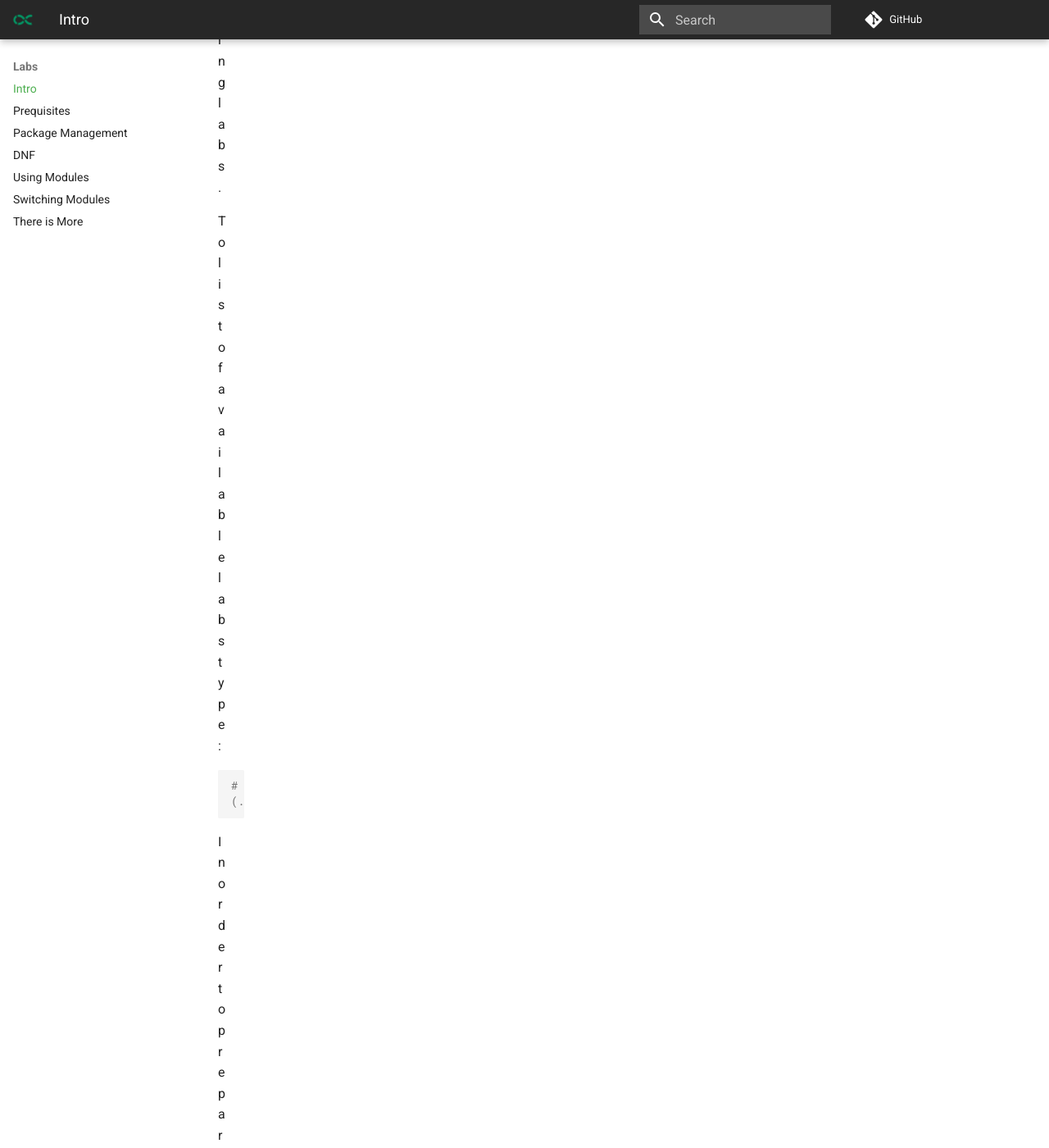
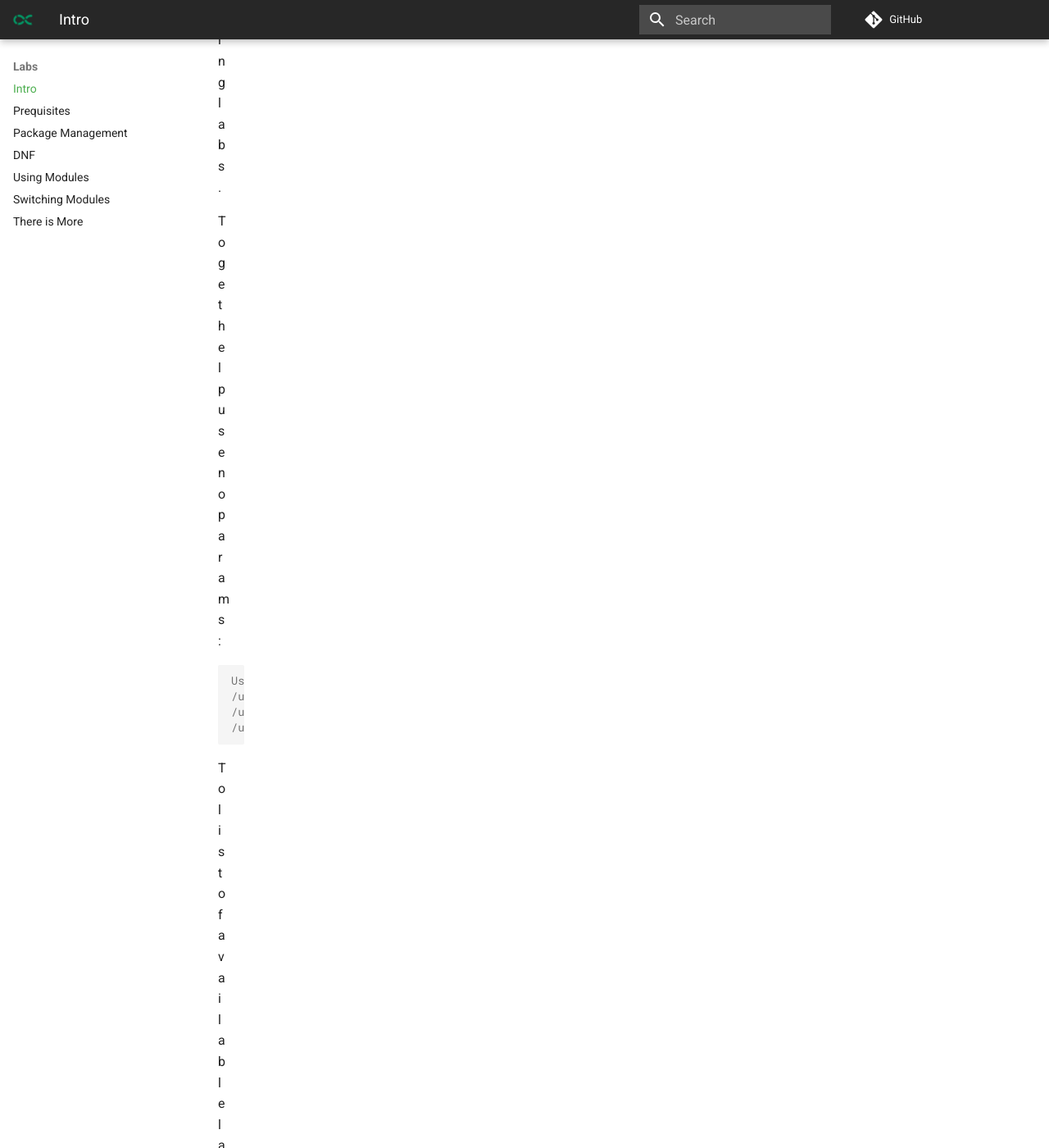
Before and after one commit to All-Open/el8-lab, an MkDocs documentation site: the page built from docs/labs/intro.md, in a window 1280 px wide and 1400 px high, scrolled down 5205 px. Shown: the whole window at 82% size. Built offline with MkDocs 1.6.1 and Material for MkDocs 9.7.7, drawn with Linux system fonts in a browser that asks for light colours; comment, search, counter and statistics services are not loaded.

Commit message:
+getting help section

````diff
--- a/docs/labs/intro.md
+++ b/docs/labs/intro.md
@@ -8,9 +8,17 @@ If you have not already, read [the main page](/) first.
 
 RPM provides `all-open-lab` command capable of listing, preparing and grading labs.
 
+To get help use no params:
+```console
+Usage:
+/usr/bin/all-open-lab list              # list labs
+/usr/bin/all-open-lab setup <lab-name>  # prepare system for <lab-name> lab
+/usr/bin/all-open-lab grade <lab-name>  # grade <lab-name> lab
+```
+
 To list of available labs type:
 ```console
-# all-open-lab list labs
+# all-open-lab list
 (...)
 ```
 
````
